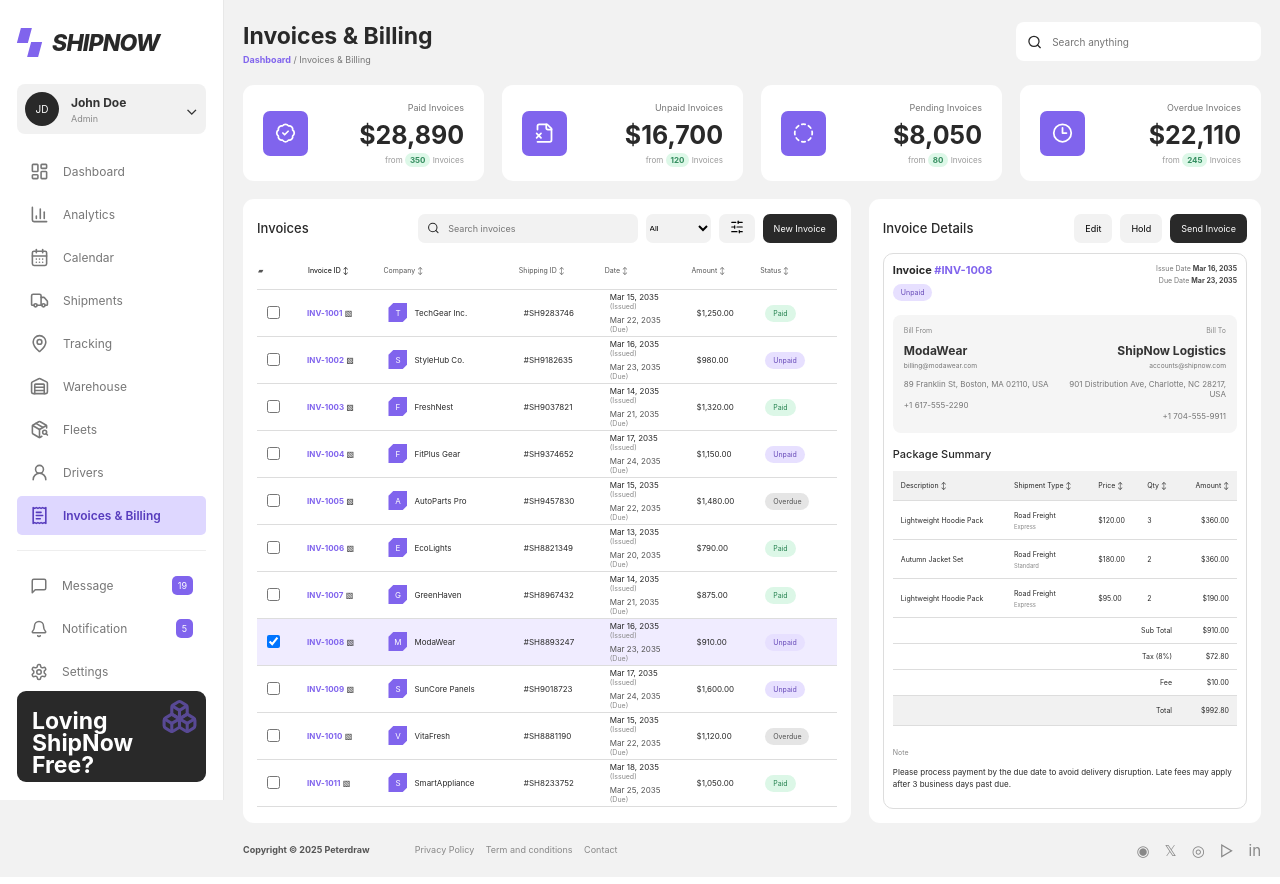
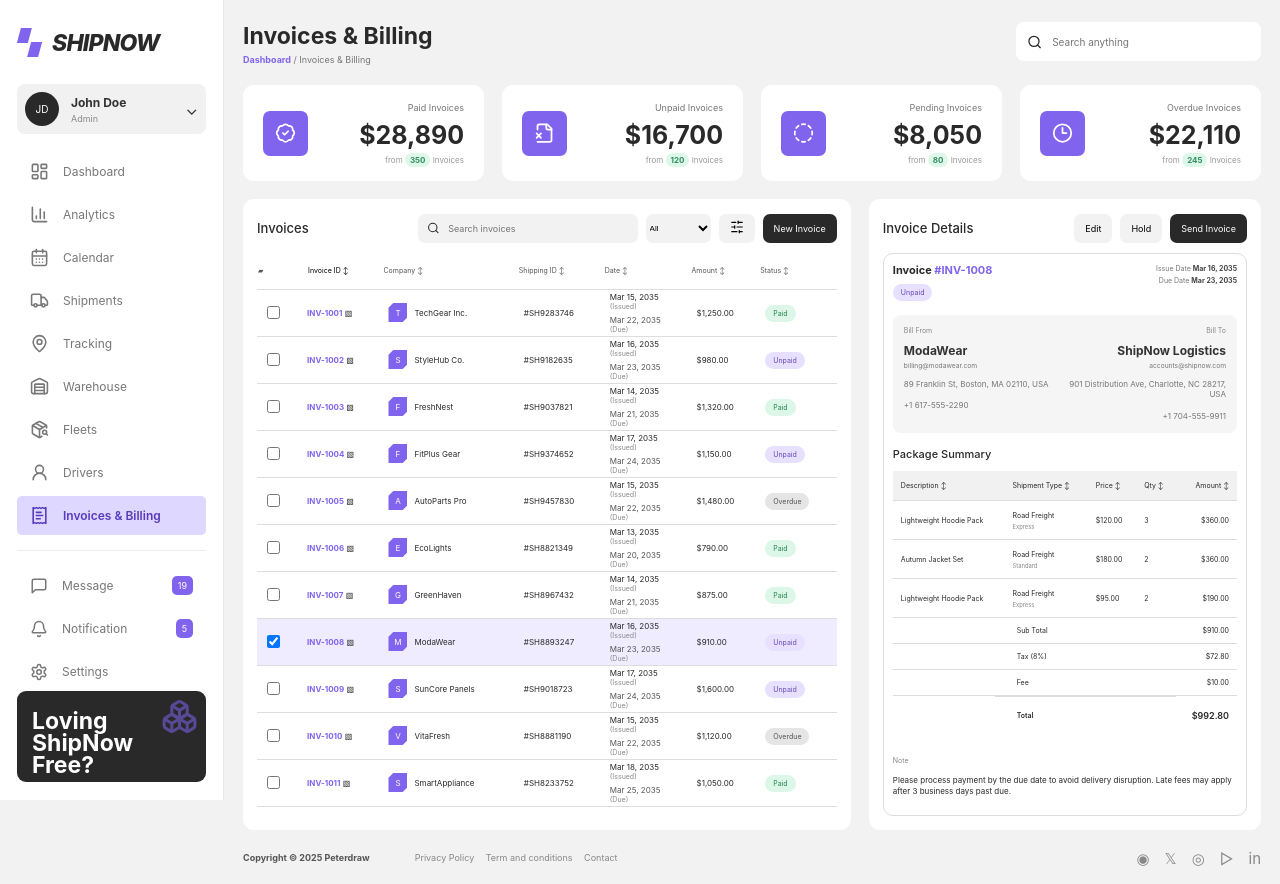
Before and after one commit to dhurbo308/ShipNow, a Next.js app: page /invoices in a window 1280 px wide. Built offline with nearby package versions, Linux system fonts and the light colour scheme.

Commit message:
fix: align invoice detail totals summary

```diff
--- a/app/globals.css
+++ b/app/globals.css
@@ -779,7 +779,26 @@ button:focus-visible, a:focus-visible {
 .invoice-items td small { display: block; margin-top: 3px; color: #888; }
 .invoice-items td:last-child, .invoice-items th:last-child { text-align: right; }
 .invoice-items tfoot td { height: 26px; }
-.invoice-items tfoot td:first-child, .invoice-items tfoot th:first-child { text-align: right; }
+.invoice-items tfoot td:first-child, .invoice-items tfoot th:first-child {
+  padding-left: 36%;
+  text-align: left;
+}
+.invoice-items tfoot th {
+  height: 38px;
+  border-bottom: 0;
+  background: #fff;
+  font-weight: 600;
+}
+.invoice-items tfoot tr:last-child th:first-child {
+  background-image: linear-gradient(to right, transparent 0 36%, #ddd 36% 100%);
+  background-position: top;
+  background-repeat: no-repeat;
+  background-size: 100% 1px;
+}
+.invoice-items tfoot tr:last-child th:last-child { border-top: 1px solid #ddd; }
+.invoice-items tfoot tr:last-child th:last-child {
+  font-size: 9px;
+}
 .invoice-note { margin-top: 13px; }
 .invoice-note span { color: #888; font-size: 7px; }
 .invoice-note p { margin: 8px 0; font-size: 8px; line-height: 1.45; }
```
